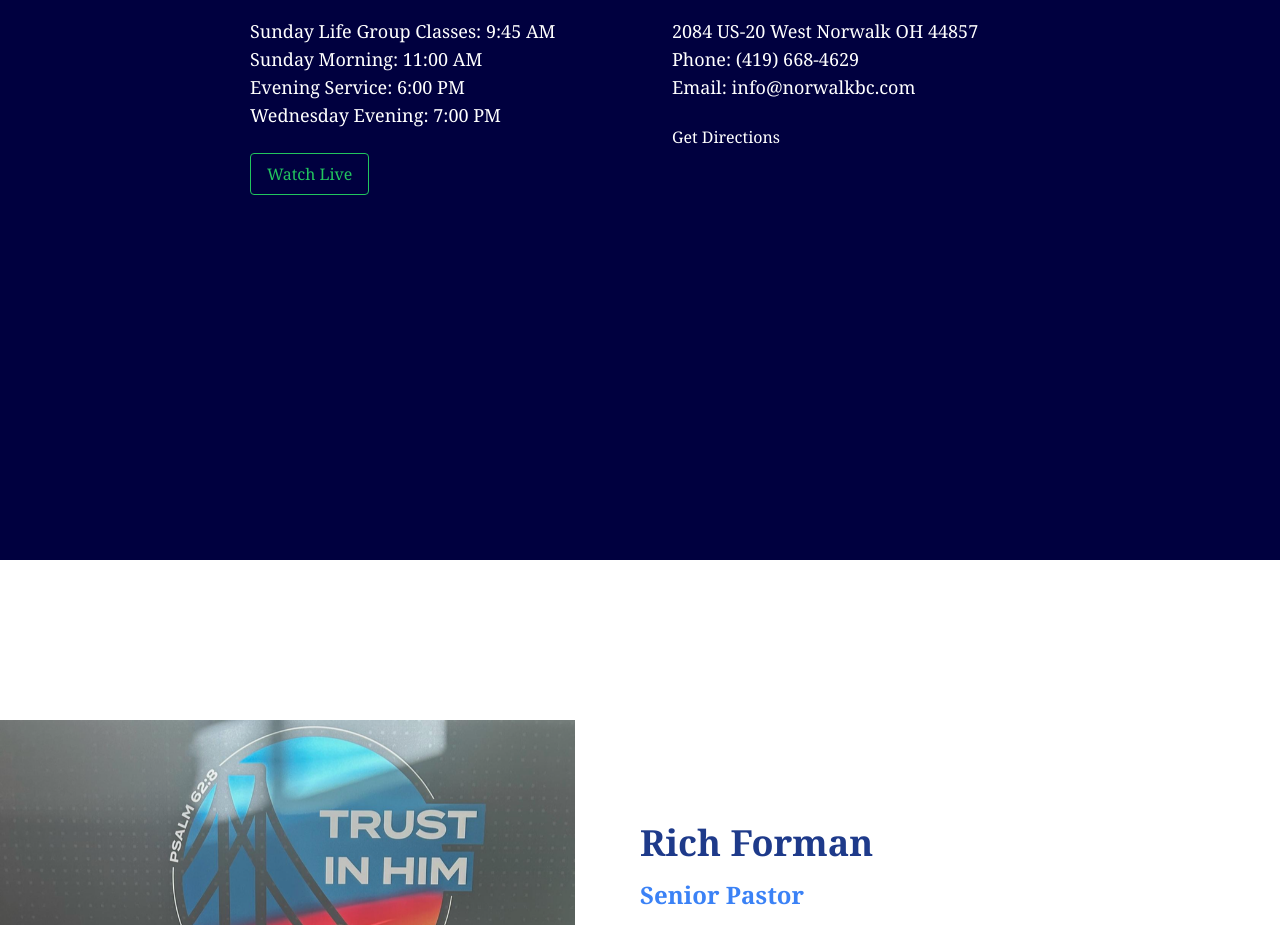
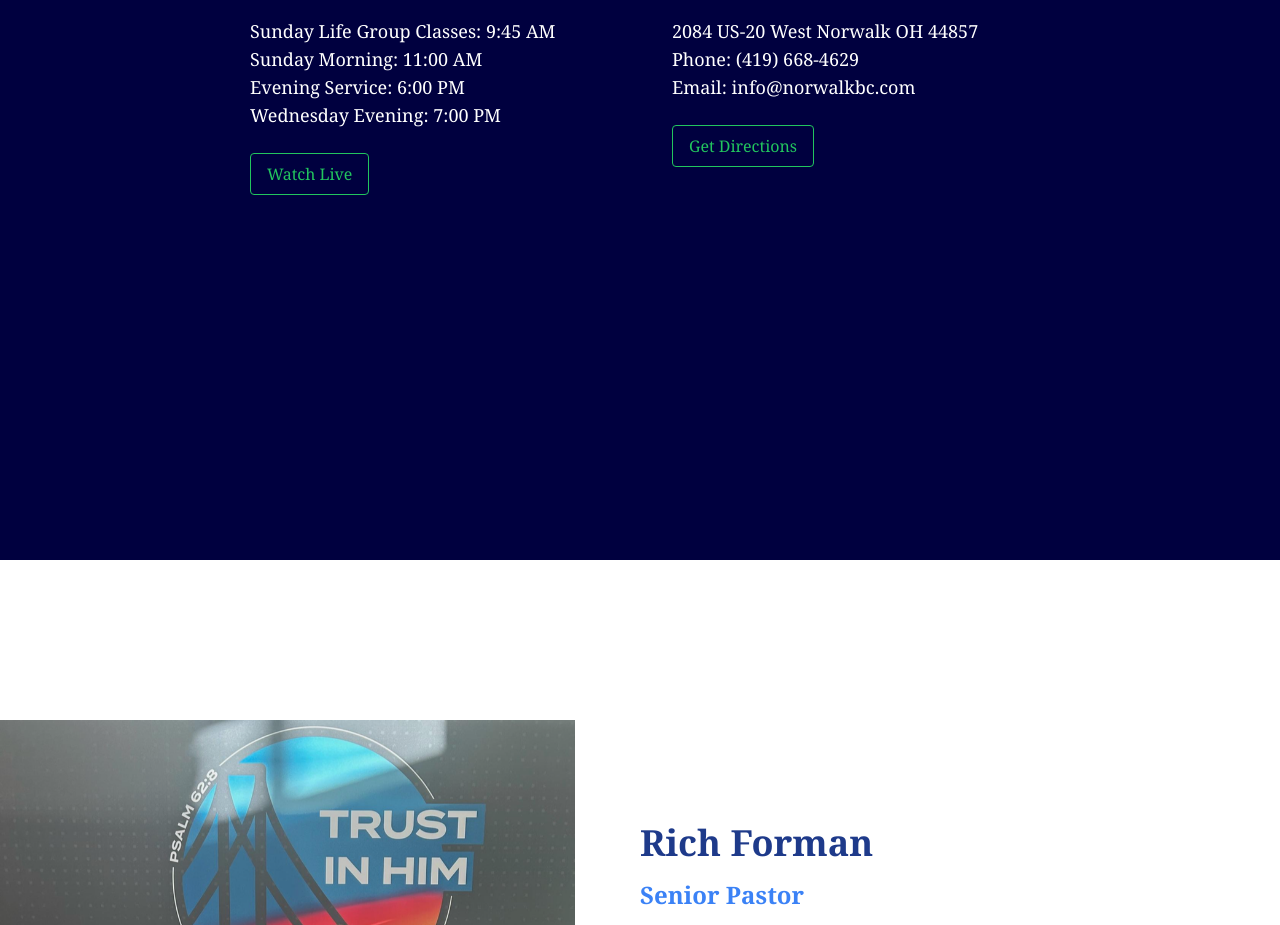
Before and after one commit to aboundsuite/norwalk, a Next.js app: page / in a window 1280 px wide. Shown: the part 1920-2845 px from the top of the page. Built offline with nearby package versions, Linux system fonts and the light colour scheme.

Commit message:
Update ServiceSchedule.tsx

```diff
--- a/src/app/components/ServiceSchedule.tsx
+++ b/src/app/components/ServiceSchedule.tsx
@@ -29,7 +29,7 @@ const ServiceSchedule = () => {
             Phone: (419) 668-4629<br />
             Email: info@norwalkbc.com
           </p>
-          <a href="https://www.google.com/maps/place/Norwalk+Baptist+Church/@41.2315543,-82.6689839,17z/data=!3m1!4b1!4m6!3m5!1s0x883a16f78e212c61:0x3f86fbfe677e041a!8m2!3d41.2315543!4d-82.666409!16s%2Fg%2F125_vdd0r?entry=ttu&g_ep=EgoyMDI1MDQxNi4xIKXMDSoASAFQAw%3D%3D">
+          <a href="https://www.google.com/maps/place/Norwalk+Baptist+Church/@41.2315543,-82.6689839,17z/data=!3m1!4b1!4m6!3m5!1s0x883a16f78e212c61:0x3f86fbfe677e041a!8m2!3d41.2315543!4d-82.666409!16s%2Fg%2F125_vdd0r?entry=ttu&g_ep=EgoyMDI1MDQxNi4xIKXMDSoASAFQAw%3D%3D" className="bg-transparent border border-green-500 text-green-500 hover:bg-green-500 hover:text-white px-4 py-2 rounded">
             Get Directions
           </a>
         </div>
```
